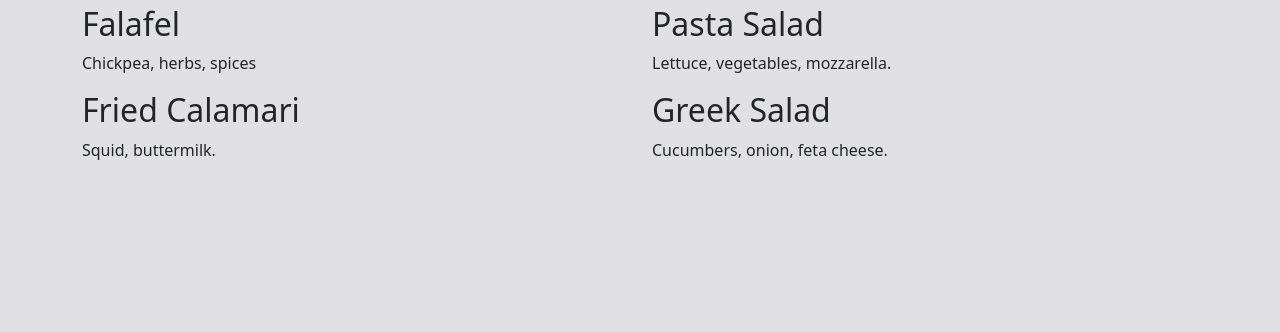
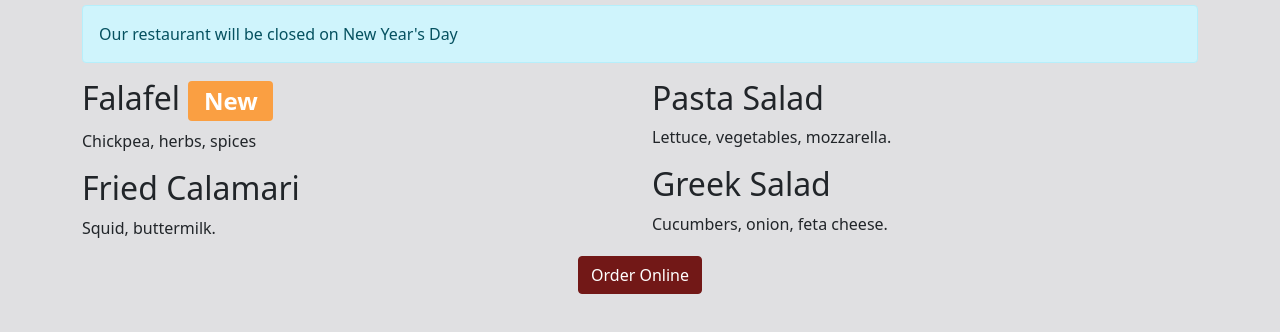
Before and after one commit to ahmedjw/meta-front-development, a plain HTML site: page Working with Bootstrap grid/index.html in a window 1280 px wide. Shown: the part 266-598 px from the top of the page. Drawn offline with Linux system fonts and the light colour scheme.

Commit message:
Bootstrap 2nd assesnebt

```diff
--- a/Working with Bootstrap grid/index.html
+++ b/Working with Bootstrap grid/index.html
@@ -18,11 +18,14 @@
           <div class="text-center">
             <h1>Menu</h1>
           </div>
+          <div class="alert alert-info" role="alert">
+            Our restaurant will be closed on New Year's Day
+          </div>
         </div>
       </div>
       <div class="row">
         <div class="col-12 col-lg-6">
-          <h2>Falafel</h2>
+          <h2>Falafel <span class="badge bg-secondary">New </span></h2>
           <p>Chickpea, herbs, spices</p>
           <h2>Fried Calamari</h2>
           <p>Squid, buttermilk.</p>
@@ -33,6 +36,11 @@
           <h2>Greek Salad</h2>
           <p>Cucumbers, onion, feta cheese.</p>
         </div>
+        <div class="col-12">
+          <div class="text-center">
+            <button type="button" class="btn btn-primary">Order Online</button>
+          </div>
+        </div>
       </div>
     </div>
     <script src="bootstrap.bundle.min.js"></script>
```
